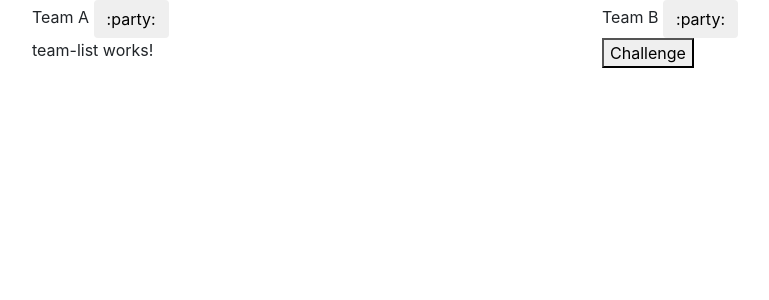
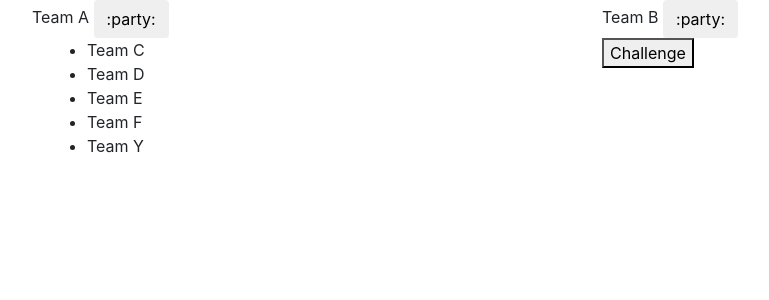
Before and after one commit to robinboehm/kickerlist, an Angular app: page / in a window 1280 px wide. Shown: the top 300 px of the page, without its empty margins (53-822 px from the left). Built offline with nearby package versions, Linux system fonts and the light colour scheme.

Commit message:
add basic mock layout for team-list

```diff
--- a/src/app/team-list/team-list.component.html
+++ b/src/app/team-list/team-list.component.html
@@ -1,3 +1,11 @@
-<p>
-  team-list works!
-</p>
+<div class="row-">
+  <div class="col">
+    <ul>
+      <li>Team C</li>
+      <li>Team D</li>
+      <li>Team E</li>
+      <li>Team F</li>
+      <li>Team Y</li>
+    </ul>
+  </div>
+</div>
```
